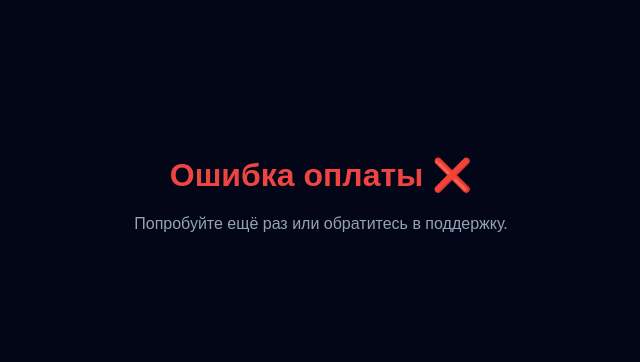
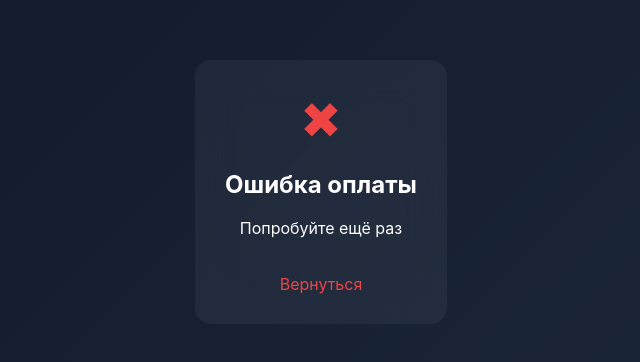
Before and after one commit to sevik2302/payment-server, a website: page public/fail.html in a window 1280 px wide. Shown: the part 208-570 px from the top of the page, without its empty margins (319-959 px from the left). Drawn offline with Linux system fonts and the light colour scheme.

Commit message:
Update fail.html

```diff
--- a/public/fail.html
+++ b/public/fail.html
@@ -7,31 +7,47 @@
 
 <style>
 body {
-  margin: 0;
-  font-family: Arial;
-  background: #020617;
-  color: #fff;
-  display: flex;
-  justify-content: center;
-  align-items: center;
-  height: 100vh;
+    margin:0;
+    font-family:-apple-system,BlinkMacSystemFont,"Segoe UI",Roboto;
+    background: linear-gradient(135deg, #0f172a, #1e293b);
+    display:flex;
+    justify-content:center;
+    align-items:center;
+    height:100vh;
+    color:white;
 }
 
-.card {
-  text-align: center;
+.container {
+    text-align:center;
+    background: rgba(255,255,255,0.05);
+    backdrop-filter: blur(20px);
+    padding:30px;
+    border-radius:16px;
+    animation:fadeIn .5s ease;
 }
 
-h1 { color: #ef4444; }
+.error {
+    font-size:50px;
+    color:#ef4444;
+    margin-bottom:10px;
+}
 
-p { color: #94a3b8; }
+a {
+    display:inline-block;
+    margin-top:20px;
+    color:#ef4444;
+    text-decoration:none;
+}
 </style>
 </head>
 
 <body>
 
-<div class="card">
-  <h1>Ошибка оплаты ❌</h1>
-  <p>Попробуйте ещё раз или обратитесь в поддержку.</p>
+<div class="container">
+<div class="error">✖</div>
+<h2>Ошибка оплаты</h2>
+<p>Попробуйте ещё раз</p>
+<a href="/">Вернуться</a>
 </div>
 
 </body>
```
